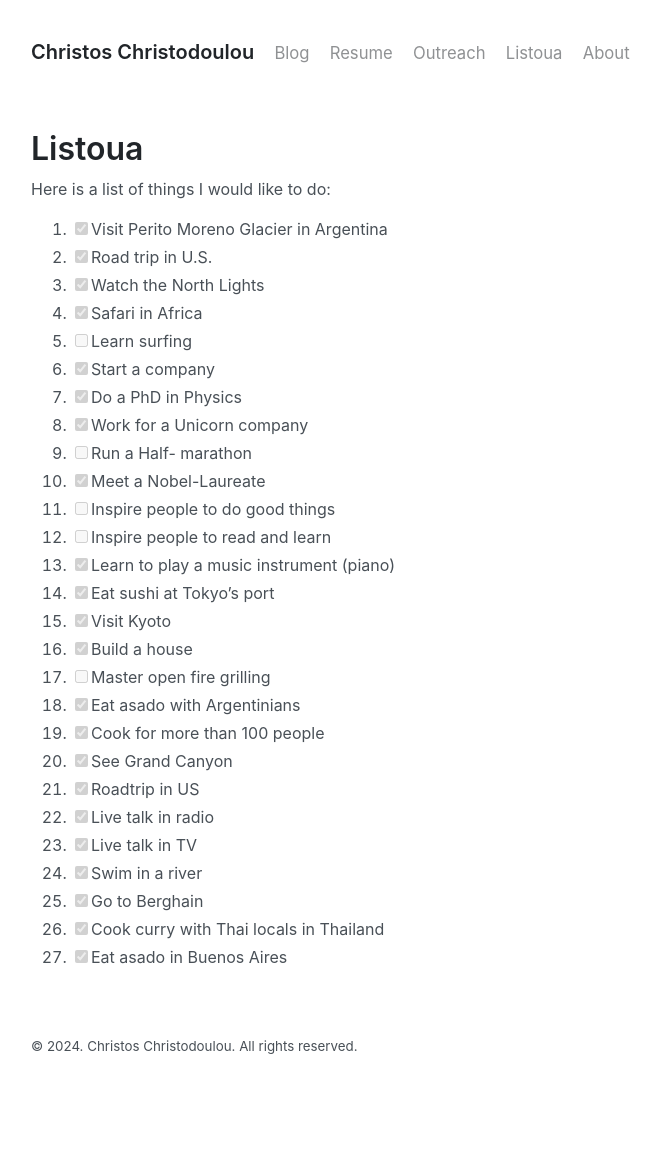
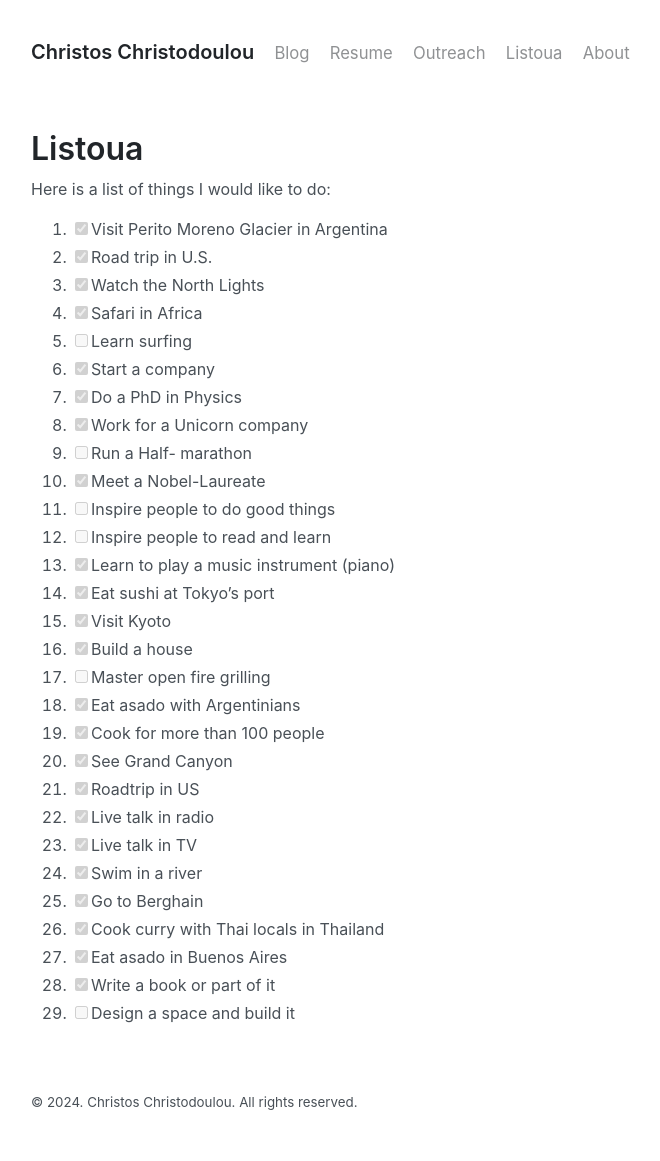
Before and after one commit to chr7stos/chr7stos.github.io, a Jekyll site: the page built from _pages/listoua.md, in a window 1280 px wide. Shown: the whole page, without its empty margins (273-933 px from the left). Built offline with Jekyll 4.4.1, drawn with Linux system fonts in a browser that asks for light colours; before the commit the page ends 1105 px from its top, so only the background shows below that.

Commit message:
Update listoua.md

```diff
--- a/_pages/listoua.md
+++ b/_pages/listoua.md
@@ -33,3 +33,5 @@ Here is a list of things I would like to do:
 26. [x] Go to Berghain
 27. [x] Cook curry with Thai locals in Thailand
 28. [x] Eat asado in Buenos Aires
+29. [x] Write a book or part of it
+30. [ ] Design a space and build it
```
